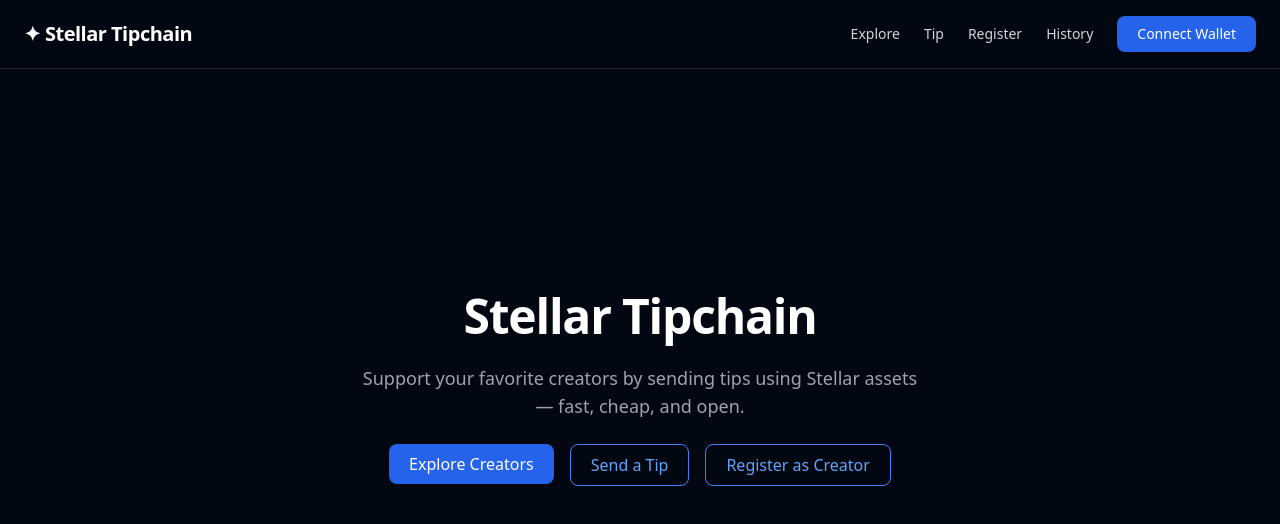
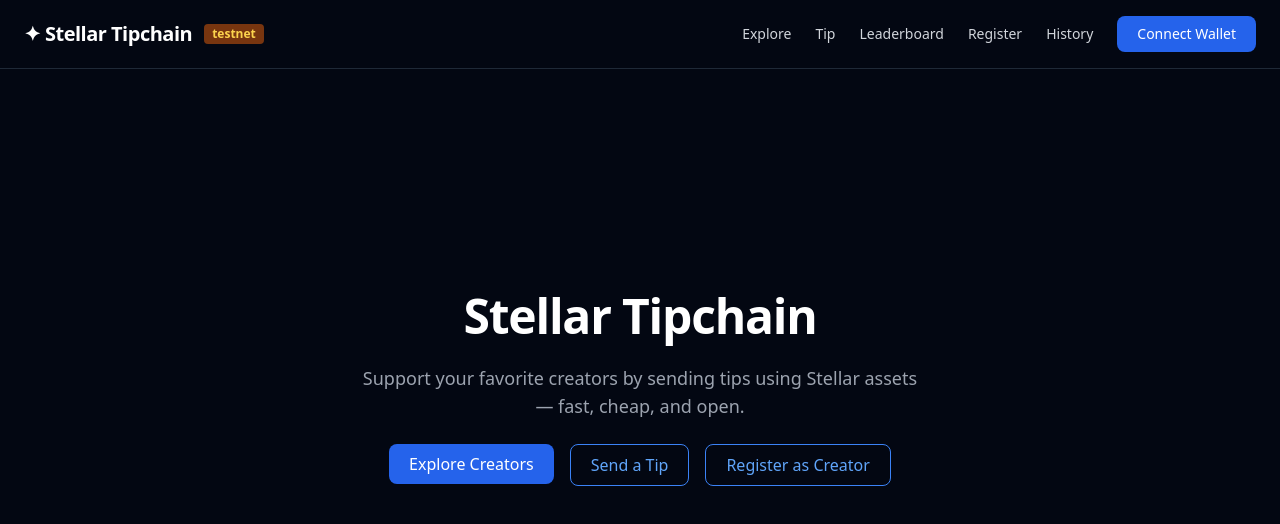
Before and after one commit to Stellar-tipchain/Stellar-tipchain-frontend, a Next.js app: page / in a window 1280 px wide. Shown: the top 524 px of the page. Built offline with nearby package versions, Linux system fonts and the light colour scheme; no server answers.

Commit message:
feat(ui): add network badge and active-link state to the navbar

```diff
--- a/src/components/Navbar.tsx
+++ b/src/components/Navbar.tsx
@@ -1,48 +1,72 @@
 "use client";
 
 import Link from "next/link";
+import { usePathname } from "next/navigation";
 import { useWallet } from "@/hooks/useWallet";
 import { truncateAddress } from "@/utils";
+import { IS_MAINNET, NETWORK } from "@/config/env";
+import { ROUTES } from "@/constants";
+import { cn } from "@/lib/cn";
 import Button from "./Button";
+import Badge from "./Badge";
+
+const LINKS = [
+  { href: ROUTES.explore, label: "Explore" },
+  { href: ROUTES.tips, label: "Tip" },
+  { href: ROUTES.leaderboard, label: "Leaderboard" },
+  { href: ROUTES.register, label: "Register" },
+  { href: ROUTES.history, label: "History" },
+];
 
 export default function Navbar() {
-  const { address, connected, connecting, connect, disconnect } = useWallet();
+  const pathname = usePathname();
+  const { address, connected, connecting, connect, disconnect, networkMismatch } = useWallet();
 
   return (
-    <nav className="flex items-center justify-between px-6 py-4 border-b border-gray-800">
-      <Link href="/" className="text-xl font-bold tracking-tight">
+    <nav className="flex flex-wrap items-center justify-between gap-4 px-6 py-4 border-b border-gray-800">
+      <div className="flex items-center gap-3">
+        <Link href={ROUTES.home} className="text-xl font-bold tracking-tight">
           ✦ Stellar Tipchain
         </Link>
-      <ul className="flex items-center gap-6 text-sm text-gray-300">
-        <li>
-          <Link href="/explore" className="hover:text-white transition">
-            Explore
+        {/* Testnet is worth flagging permanently: those tips carry no value. */}
+        {!IS_MAINNET && <Badge tone="warning">{NETWORK}</Badge>}
+      </div>
+
+      <ul className="flex flex-wrap items-center gap-6 text-sm text-gray-300">
+        {LINKS.map((link) => {
+          const active = pathname === link.href;
+          return (
+            <li key={link.href}>
+              <Link
+                href={link.href}
+                aria-current={active ? "page" : undefined}
+                className={cn(
+                  "hover:text-white transition",
+                  active && "text-white font-medium underline underline-offset-4"
+                )}
+              >
+                {link.label}
               </Link>
             </li>
-        <li>
-          <Link href="/tips" className="hover:text-white transition">
-            Tip
-          </Link>
-        </li>
-        <li>
-          <Link href="/register" className="hover:text-white transition">
-            Register
-          </Link>
-        </li>
-        <li>
-          <Link href="/history" className="hover:text-white transition">
-            History
-          </Link>
-        </li>
+          );
+        })}
+
         <li>
           {connected ? (
+            <div className="flex items-center gap-2">
+              {networkMismatch && (
+                <Badge tone="error" className="hidden sm:inline-flex">
+                  Wrong network
+                </Badge>
+              )}
               <button
                 onClick={disconnect}
-              aria-label="Disconnect wallet"
-              className="text-xs bg-gray-700 hover:bg-gray-600 px-3 py-1.5 rounded-lg transition focus-visible:outline-2 focus-visible:outline-offset-2 focus-visible:outline-white"
+                aria-label={`Disconnect wallet ${truncateAddress(address!)}`}
+                className="text-xs bg-gray-700 hover:bg-gray-600 px-3 py-1.5 rounded-lg transition font-mono focus-visible:outline-2 focus-visible:outline-offset-2 focus-visible:outline-white"
               >
                 {truncateAddress(address!)}
               </button>
+            </div>
           ) : (
             <Button onClick={connect} disabled={connecting} aria-label="Connect wallet">
               {connecting ? "Connecting…" : "Connect Wallet"}
--- a/src/components/Toast.tsx
+++ /dev/null
@@ -1,35 +0,0 @@
-"use client";
-
-import { useEffect } from "react";
-
-interface ToastProps {
-  message: string;
-  type?: "success" | "error" | "info";
-  onClose: () => void;
-}
-
-export default function Toast({ message, type = "info", onClose }: ToastProps) {
-  useEffect(() => {
-    const t = setTimeout(onClose, 4000);
-    return () => clearTimeout(t);
-  }, [onClose]);
-
-  const colors = {
-    success: "bg-green-600",
-    error: "bg-red-600",
-    info: "bg-blue-600",
-  };
-
-  return (
-    <div role="alert" aria-live="assertive" aria-atomic="true">
-      <div
-        className={`fixed bottom-6 right-6 z-50 flex items-center gap-3 px-4 py-3 rounded-lg text-white shadow-lg ${colors[type]}`}
-      >
-        <span className="text-sm">{message}</span>
-        <button onClick={onClose} aria-label="Close notification" className="text-white/70 hover:text-white text-lg leading-none">
-          ×
-        </button>
-      </div>
-    </div>
-  );
-}
```
Also changed, not shown: 1 other file (tests, documents, lock files or other folders). Lines whose indentation alone changed are shown as unchanged.
